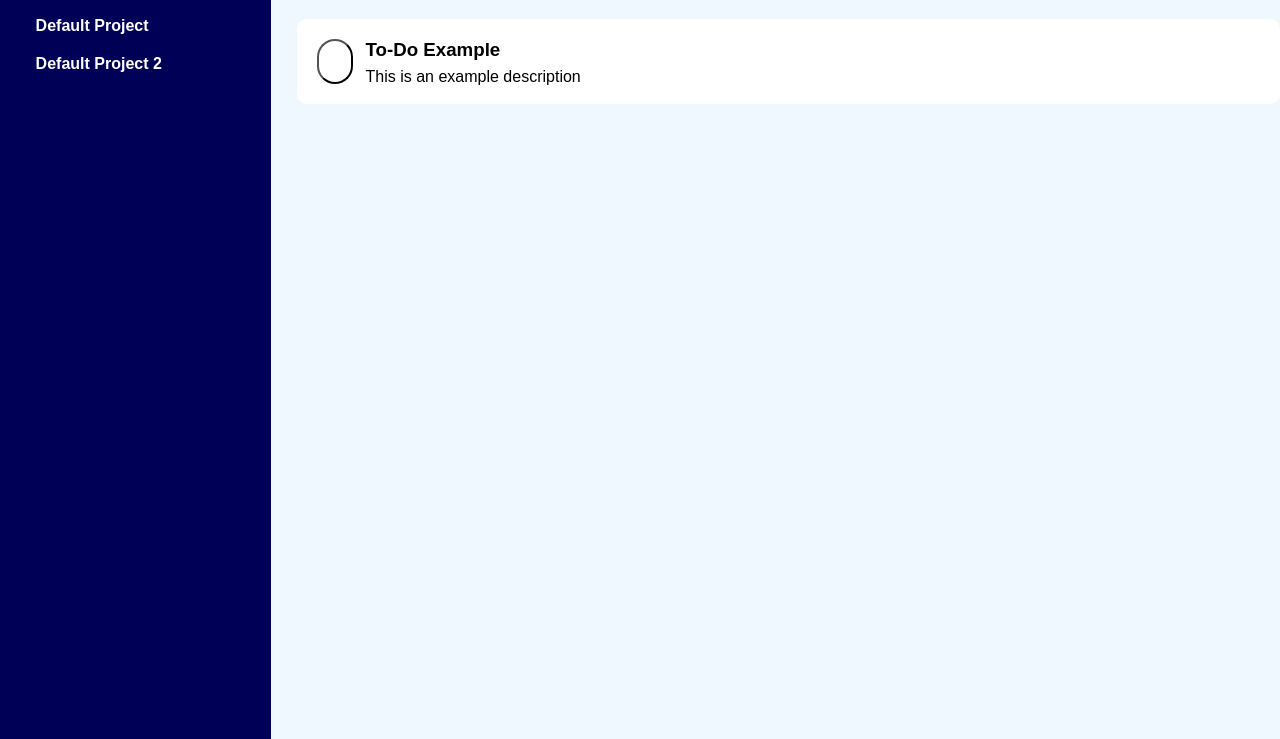
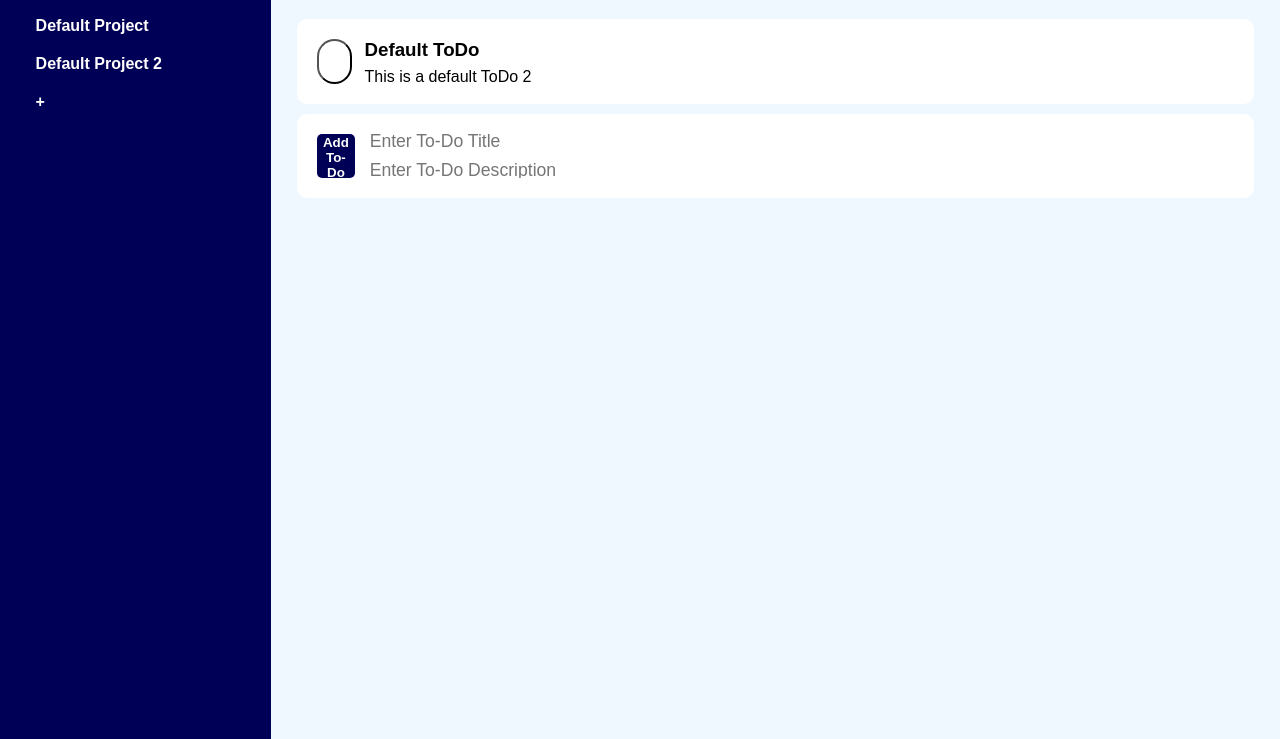
Before and after one commit to woodethx/to-do, a website built with webpack: page src/template.html in a window 1280 px wide. Shown: the part 61-800 px from the top of the page. Built offline with nearby package versions, Linux system fonts and the light colour scheme.

Commit message:
got adding todos and projects mostly working. Still need to fix selecting the new project by default.

```diff
--- a/src/dom.js
+++ b/src/dom.js
@@ -2,6 +2,8 @@ import bus from "./pubsub";
 
 export default function init(){
     bus.subscribe("project:added", renderProjects);
+    bus.subscribe("todo:added", renderList);
+    bus.subscribe("new:project", renderList);
 }
 
 let currentProjectBtn = null;
@@ -20,6 +22,30 @@ function renderProjects(projects){
             renderList(project);
         })
     });
+    const addDiv = document.createElement("button");
+    addDiv.classList.add("addProj");
+    addDiv.textContent = "+";
+    const projInput = document.createElement("input");
+    projInput.placeholder = "Project Title";
+    const projSub = document.createElement("button");
+    projSub.addEventListener("click", () => {
+        const name = projInput.value.trim();
+        if (!name) return;
+        bus.publish("addProj", { name });
+        projInput.value = "";
+        projInput.classList.add("invisible");
+        projSub.classList.add("invisible");
+    });
+    projInput.classList.add("invisible");
+    projSub.classList.add("invisible");
+    projSub.textContent = "Add Project";
+    addDiv.append(projInput,projSub);
+    addDiv.addEventListener("click", () => {
+        projInput.classList.remove("invisible");
+        projSub.classList.remove("invisible");
+        projInput.focus();
+    });
+    projCon.appendChild(addDiv);
 }
 function renderList(project){
     const listCon = document.querySelector("#listCon");
@@ -45,4 +71,25 @@ function renderList(project){
         toDoDiv.append(checkbox, toDoTitle, toDoDesc);
         listCon.appendChild(toDoDiv);
     });
+    const toDoAdd = document.createElement("div")
+    toDoAdd.classList.add("toDoItem");
+    const toDoPlus = document.createElement("button");
+    toDoPlus.textContent = "Add To-Do";
+    toDoPlus.classList.add("addToDo");
+    const addTitle = document.createElement("input");
+    const addDesc = document.createElement("input");
+    addTitle.placeholder = "Enter To-Do Title";
+    addDesc.placeholder = "Enter To-Do Description";
+    toDoPlus.addEventListener("click", () =>{
+        const projID = currentProjectBtn.dataset.id;
+        const toDoTitle = addTitle.value.trim();
+        const toDoDesc = addDesc.value.trim();
+        bus.publish("addToDo", {
+            projID,
+            name: toDoTitle,
+            desc: toDoDesc
+        });
+    });
+    toDoAdd.append(toDoPlus,addTitle,addDesc);
+    listCon.append(toDoAdd);
 }
--- a/src/projects.js
+++ b/src/projects.js
@@ -10,11 +10,12 @@ export default class Project{
         this.toDos = [];
         projects.push(this);
         bus.publish("project:added", projects);
+        bus.publish("new:project", this);
     }
     addToDo(title, desc){
         const toDo = new ToDo(title,desc);
         this.toDos.push(toDo);
-        bus.publish("todo:created", toDo);
+        bus.publish("todo:added", this);
     }
     removeToDo(toDoID){
         const toDo = this.toDos.find(toDo => toDo.id === toDoID);
@@ -24,3 +25,10 @@ export default class Project{
         bus.publish("todo:removed", toDo);
     }
 }
+bus.subscribe("addProj", ({ name, desc = "" }) => {
+    const proj = new Project(name, desc);
+});
+bus.subscribe("addToDo", ({projID, name, desc }) => {
+    const proj = projects.find(project => project.id === projID);
+    proj.addToDo(name,desc);
+});
--- a/src/styles.css
+++ b/src/styles.css
@@ -46,6 +46,7 @@ main{
     background-color: white;
     padding: 20px;
     border-radius: 10px;
+    margin-right: 2vw;
 }
 .toDoItem >h3,
 .toDoItem >p{
@@ -55,7 +56,15 @@ main{
     grid-area: 1 / 1 / 3 / 2;
     border-radius: 10vw;
     background-color: white;
-    font-size: 1.5rem;
+    font-size: 2rem;
+}
+.addToDo{
+    grid-area: 1 / 1 / 3 / 2;
+    background-color: rgb(0, 0, 87);
+    border: none;
+    border-radius: 5px;
+    color: white;
+    font-weight: 700;
 }
 
 #projCon > button.selectedProject{
@@ -75,3 +84,31 @@ main{
 .completedToDo > p{
     text-decoration: line-through;
 }
+.addProj{
+    display: flex;
+    gap: 5px;
+}
+.addProj > input{
+    background-color: aliceblue;
+    border: none;
+    border-radius: 5px;
+}
+.addProj > button{
+    background-color: white;
+    border: none;
+    border-radius: 5px;
+}
+.invisible{
+    display: none;
+}
+
+#listCon{
+    display: flex;
+    flex-direction:column;
+    gap: 10px;
+}
+
+.toDoItem > input{
+    border: none;
+    font-size: 1.1rem;
+}
--- a/src/template.html
+++ b/src/template.html
@@ -13,11 +13,6 @@
     <main>
         <h1>To-Do:</h1>
         <div id="listCon">
-            <div class="toDoItem">
-                <button class="checkbox"></button>
-                <h3>To-Do Example</h3>
-                <p>This is an example description</p>
-            </div>
         </div>
     </main>
 </body>
```
